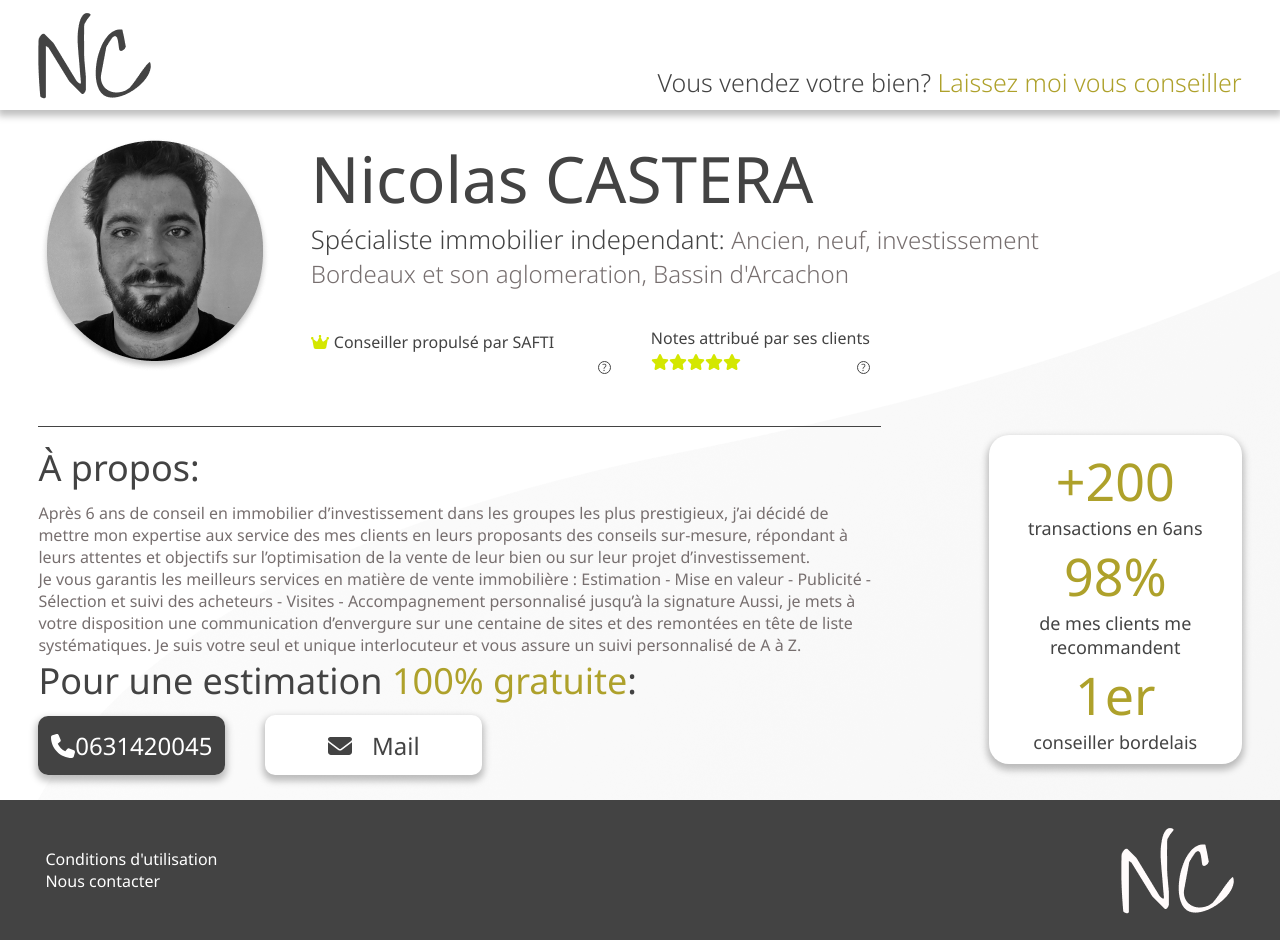
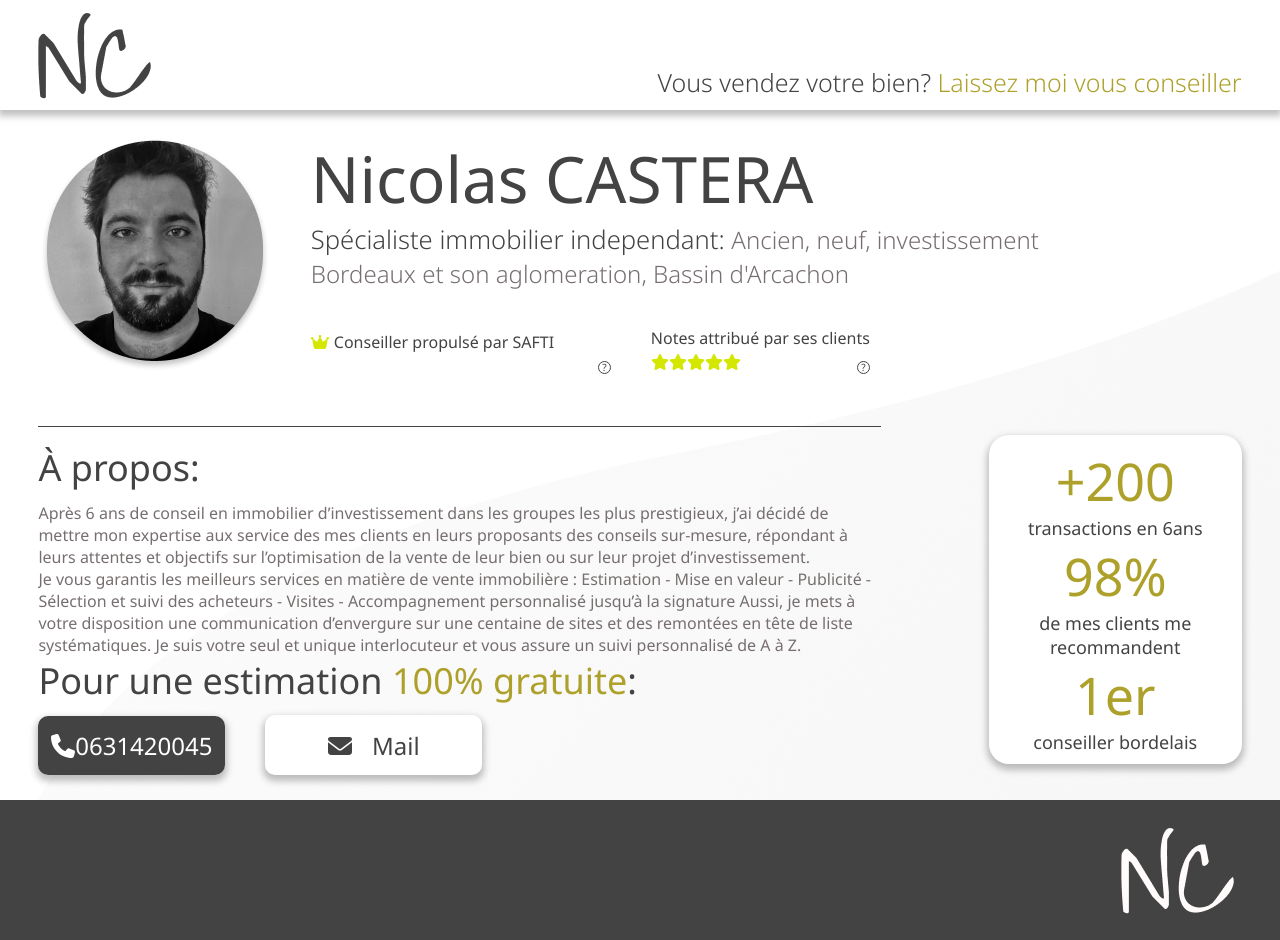
Before and after one commit to magicniclus/monIndependant, a React (Create React App) app: page / in a window 1280 px wide. Built offline with nearby package versions, Linux system fonts and the light colour scheme.

Commit message:
Update Footer.js

```diff
--- a/src/components/footer/Footer.js
+++ b/src/components/footer/Footer.js
@@ -7,8 +7,8 @@ const Footer = () => {
         <footer>
             <div className="leftContainer">
                 <div className="textContainer">
-                    <p>Conditions d'utilisation</p>
-                    <p>Nous contacter</p>
+                    {/* <p>Conditions d'utilisation</p>
+                    <p>Nous contacter</p> */}
                 </div>
             </div>
             <div className="rightContainer">
```
